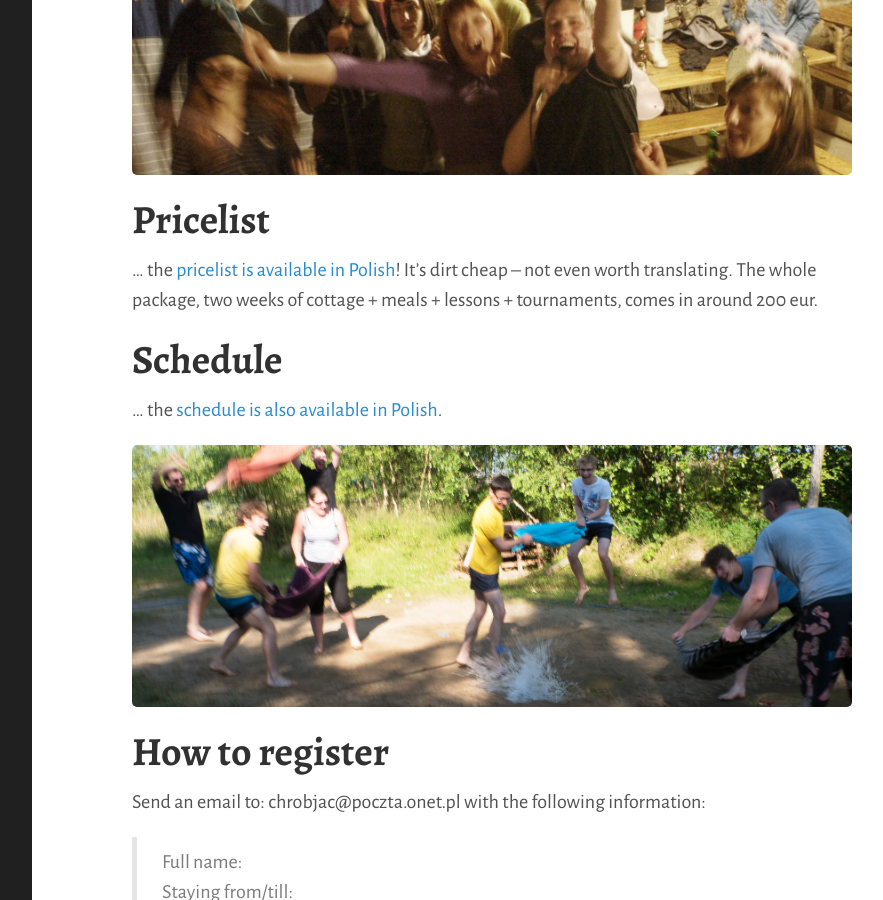
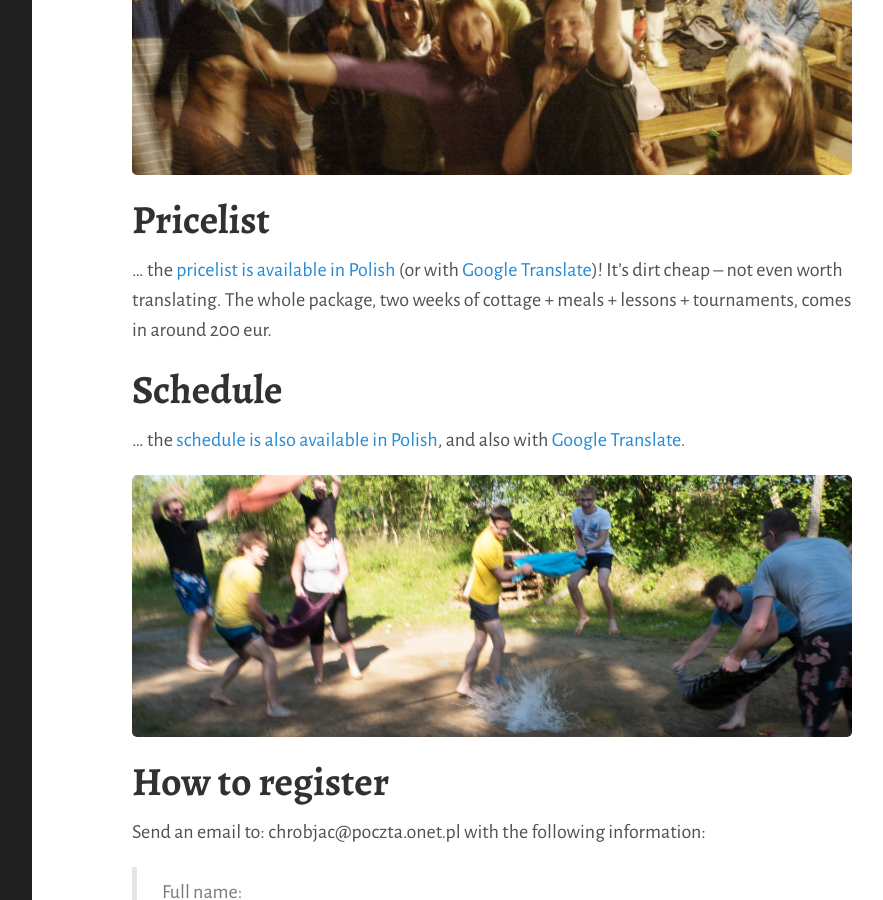
Before and after one commit to tasuki/lsg, a Jekyll site: the page built from english.md, in a window 1280 px wide and 900 px high, scrolled down 893 px. Shown: the whole window, without its empty margins (328-1211 px from the left). Built offline with Jekyll 4.4.1, drawn with Linux system fonts in a browser that asks for light colours; nearby versions of some CDN libraries.

Commit message:
Google translate, link update

```diff
--- a/english.md
+++ b/english.md
@@ -23,11 +23,11 @@ The venue is a farm remodelled to a camping, inspired by the "Northern Exposure"
 
 ## Pricelist
 
-... the [pricelist is available in Polish](/cennik)! It's dirt cheap -- not even worth translating. The whole package, two weeks of cottage + meals + lessons + tournaments, comes in around 200 eur.
+... the [pricelist is available in Polish](/cennik) (or with [Google Translate](https://lsg-go-art-pl.translate.goog/cennik?_x_tr_sl=auto&_x_tr_tl=en))! It's dirt cheap -- not even worth translating. The whole package, two weeks of cottage + meals + lessons + tournaments, comes in around 200 eur.
 
 ## Schedule
 
-... the [schedule is also available in Polish](/kalendarz).
+... the [schedule is also available in Polish](/kalendarz), and also with [Google Translate](https://lsg-go-art-pl.translate.goog/kalendarz?_x_tr_sl=auto&_x_tr_tl=en).
 
 ![balony](/public/balony.jpg)
 
```
Also changed, not shown: index.md (+1 -1 lines).
